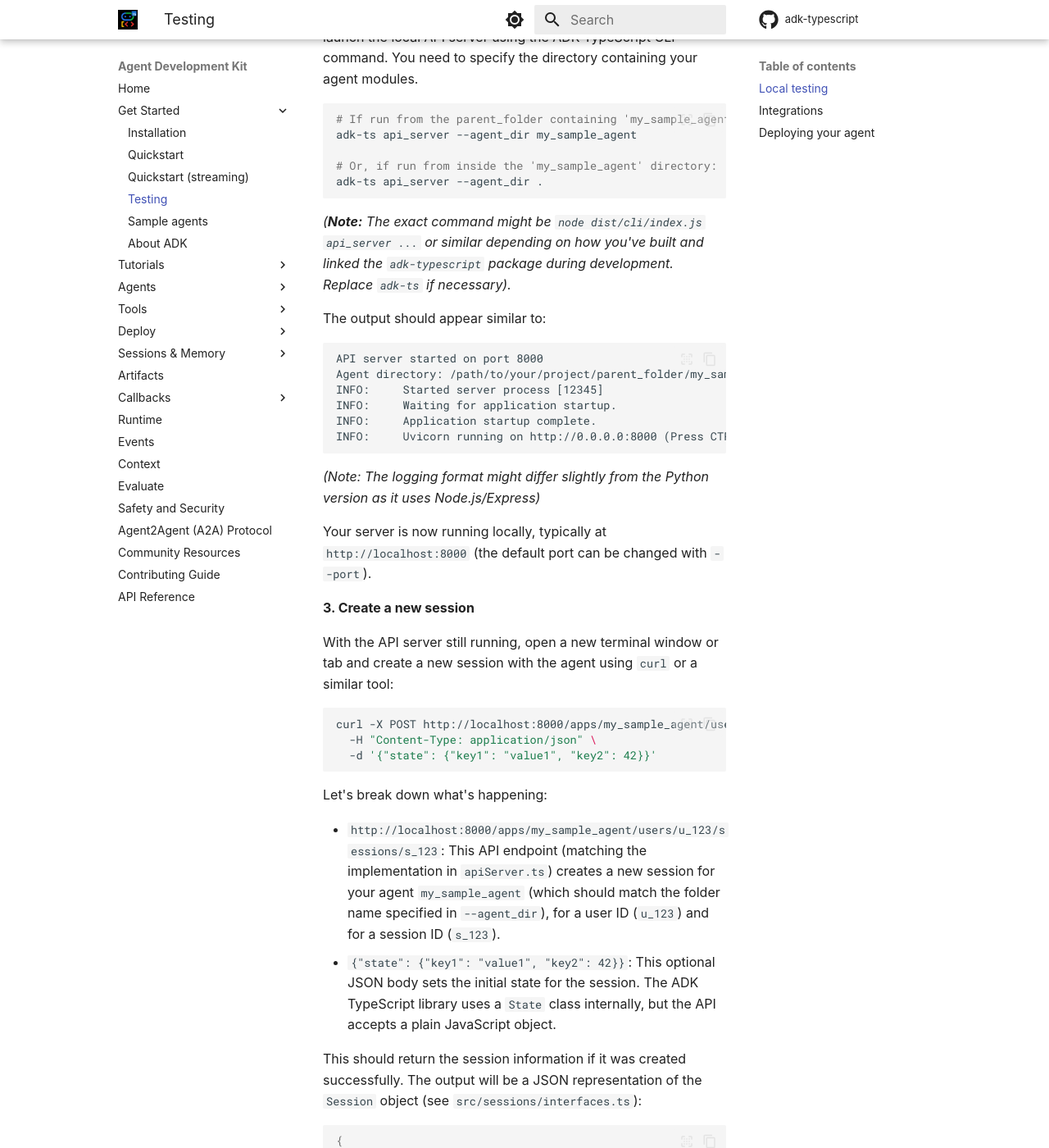
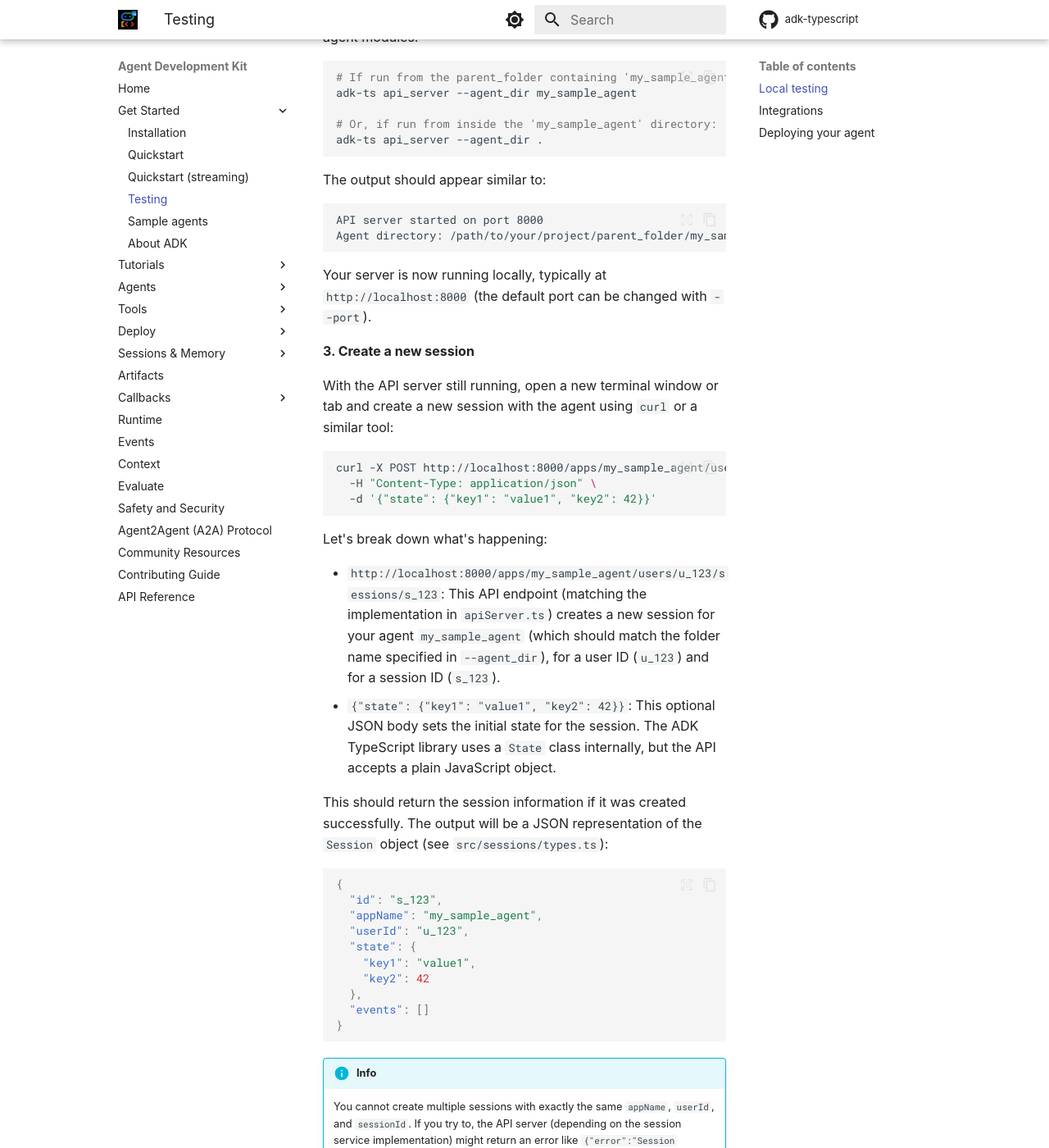
Before and after one commit to njraladdin/adk-typescript, an MkDocs documentation site: the page built from docs/get-started/testing.md, in a window 1280 px wide and 1400 px high, scrolled down 1224 px. Shown: the whole window at 82% size. Built offline with MkDocs 1.6.1 and Material for MkDocs 9.7.7, drawn with Linux system fonts in a browser that asks for light colours; some web fonts are replaced; comment, search, counter and statistics services are not loaded; some of the changed text lies outside the part shown.

Commit message:
update testing doc

````diff
--- a/docs/get-started/testing.md
+++ b/docs/get-started/testing.md
@@ -1,7 +1,6 @@
-
 # Testing your Agents (ADK TypeScript)
 
-Before you deploy your agent, you should test it to ensure that it is working as intended. The easiest way to test your agent in your development environment is to use the `adk-ts api_server` command (or the relevant command based on your package installation/linking, e.g., `node dist/cli/index.js api_server`). This command will launch a local Express.js server, where you can run cURL commands or send API requests to test your agent.
+Before you deploy your agent, you should test it to ensure that it is working as intended. The easiest way to test your agent in your development environment is to use the `adk-ts api_server` command. This command will launch a local Express.js server, where you can run cURL commands or send API requests to test your agent.
 
 ## Local testing
 
@@ -46,20 +45,12 @@ adk-ts api_server --agent_dir my_sample_agent
 adk-ts api_server --agent_dir .
 ```
 
-*(**Note:** The exact command might be `node dist/cli/index.js api_server ...` or similar depending on how you've built and linked the `adk-typescript` package during development. Replace `adk-ts` if necessary).*
-
 The output should appear similar to:
 
 ```text
 API server started on port 8000
 Agent directory: /path/to/your/project/parent_folder/my_sample_agent
-INFO:     Started server process [12345]
-INFO:     Waiting for application startup.
-INFO:     Application startup complete.
-INFO:     Uvicorn running on http://0.0.0.0:8000 (Press CTRL+C to quit)
 ```
-
-*(Note: The logging format might differ slightly from the Python version as it uses Node.js/Express)*
 
 Your server is now running locally, typically at `http://localhost:8000` (the default port can be changed with `--port`).
 
@@ -78,7 +69,7 @@ Let's break down what's happening:
 *   `http://localhost:8000/apps/my_sample_agent/users/u_123/sessions/s_123`: This API endpoint (matching the implementation in `apiServer.ts`) creates a new session for your agent `my_sample_agent` (which should match the folder name specified in `--agent_dir`), for a user ID (`u_123`) and for a session ID (`s_123`).
 *   `{"state": {"key1": "value1", "key2": 42}}`: This optional JSON body sets the initial state for the session. The ADK TypeScript library uses a `State` class internally, but the API accepts a plain JavaScript object.
 
-This should return the session information if it was created successfully. The output will be a JSON representation of the `Session` object (see `src/sessions/interfaces.ts`):
+This should return the session information if it was created successfully. The output will be a JSON representation of the `Session` object (see `src/sessions/types.ts`):
 
 ```json
 {
@@ -92,8 +83,6 @@ This should return the session information if it was created successfully. The o
   "events": []
 }
 ```
-
-*(Note: The exact structure, especially for `state`, might depend slightly on the session service implementation, but `InMemorySessionService` returns a plain object)*.
 
 !!! info
 
````
